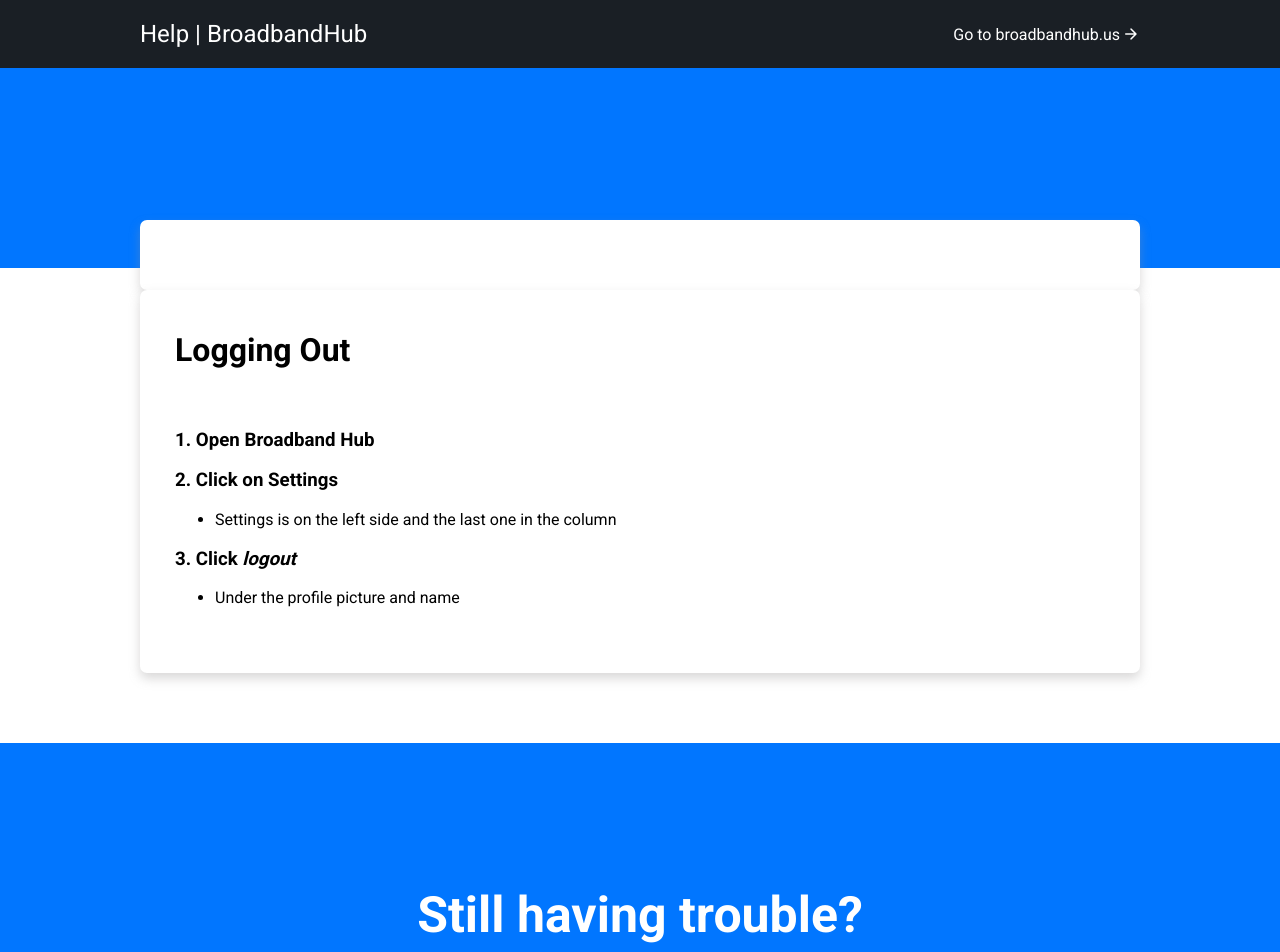
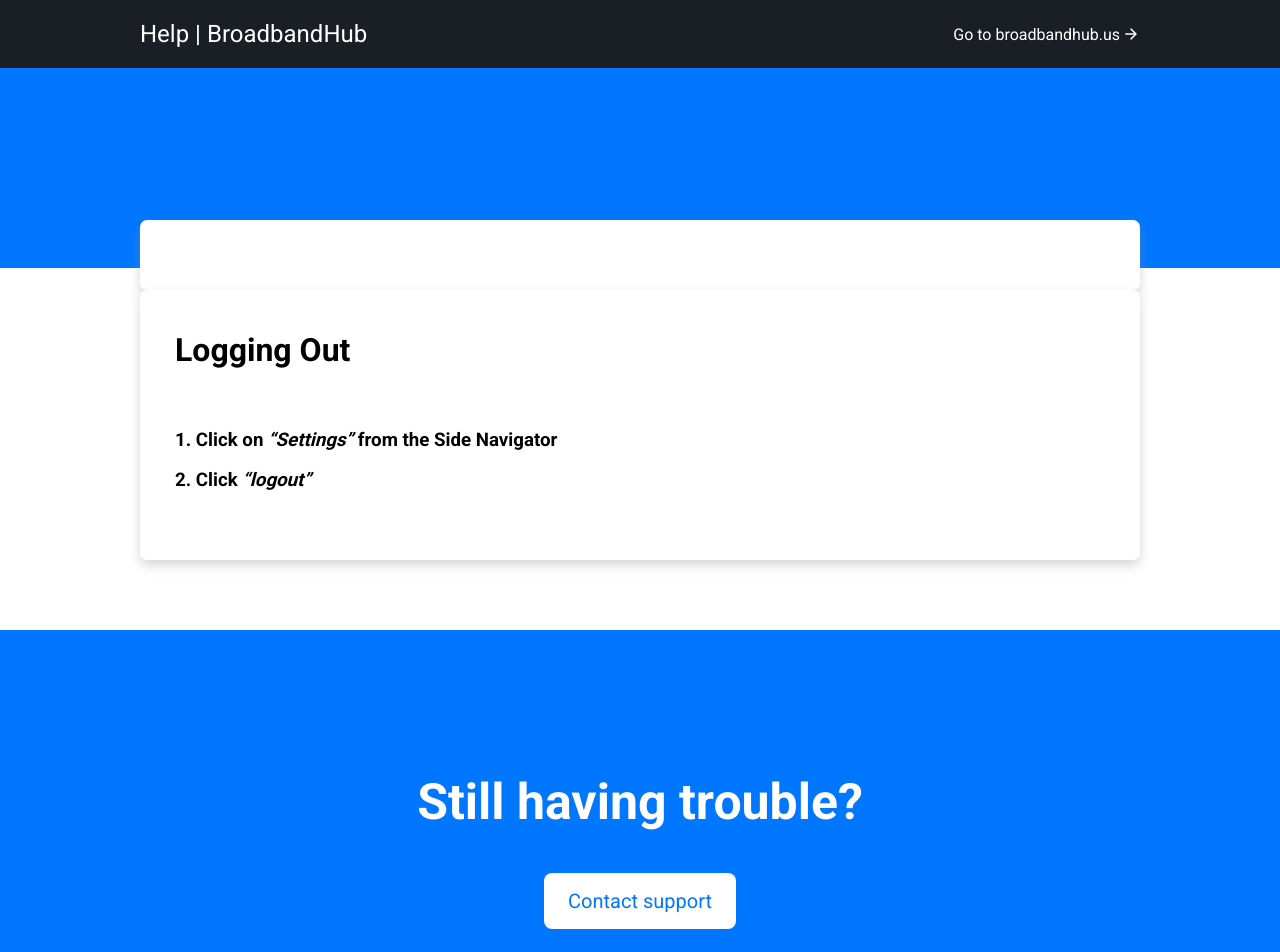
Before and after one commit to kt-eller/help-pages, a Jekyll site: the page built from pages/logging-out.md, in a window 1280 px wide. Shown: the top 952 px of the page. Built offline with Jekyll 4.4.1, drawn with Linux system fonts in a browser that asks for light colours; nearby versions of some CDN libraries; comment, search, counter and statistics services are not loaded; a style sheet for code colours, icons or effects is not loaded.

Commit message:
Update logging-out.md

```diff
--- a/pages/logging-out.md
+++ b/pages/logging-out.md
@@ -8,9 +8,6 @@ permalink: /logging-out
 <br>
 
 
-### 1. Open Broadband Hub
-### 2. Click on Settings
-- Settings is on the left side and the last one in the column
+### 1. Click on *"Settings"* from the Side Navigator
 
-### 3. Click *logout*
-- Under the profile picture and name
+### 2. Click *"logout"*
```
